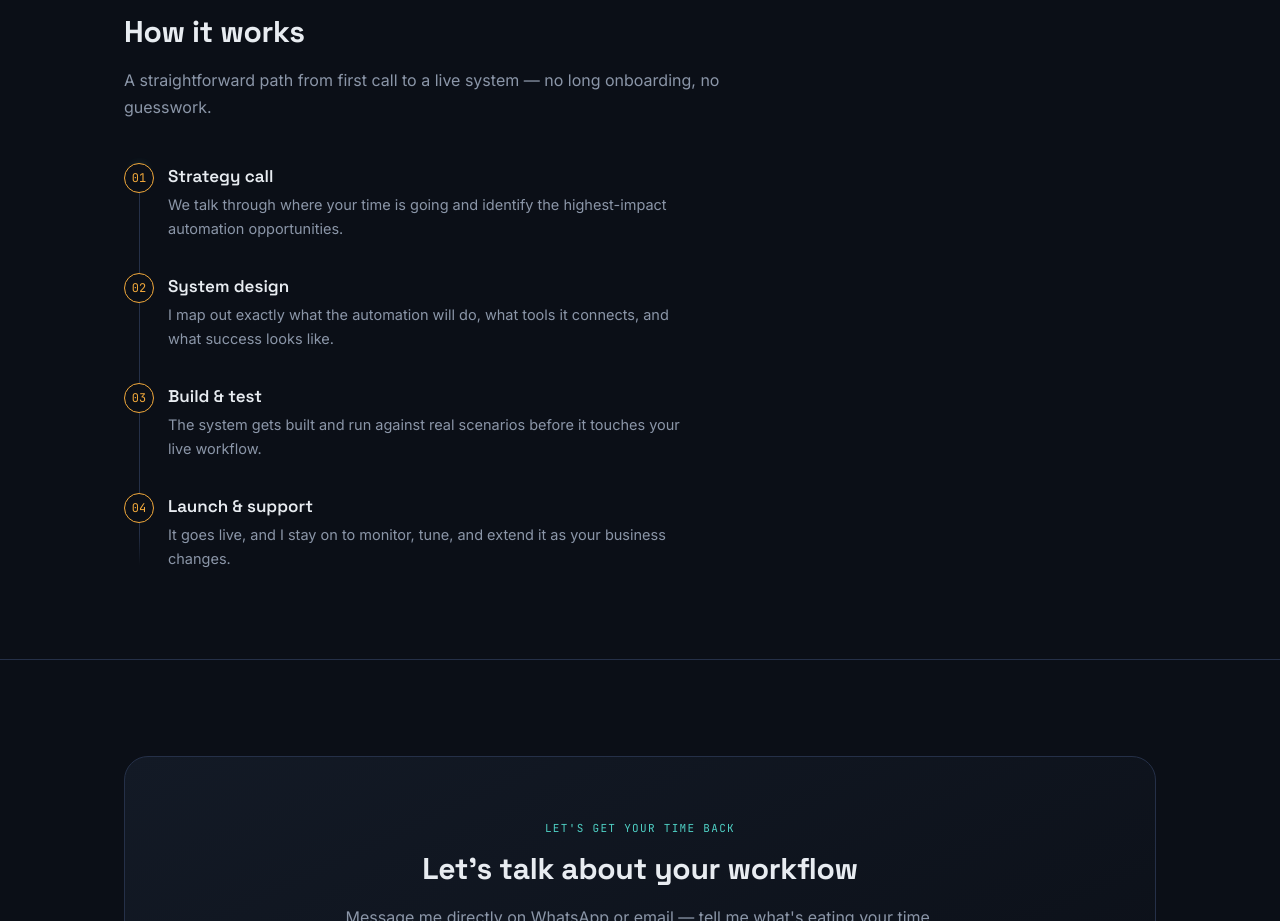
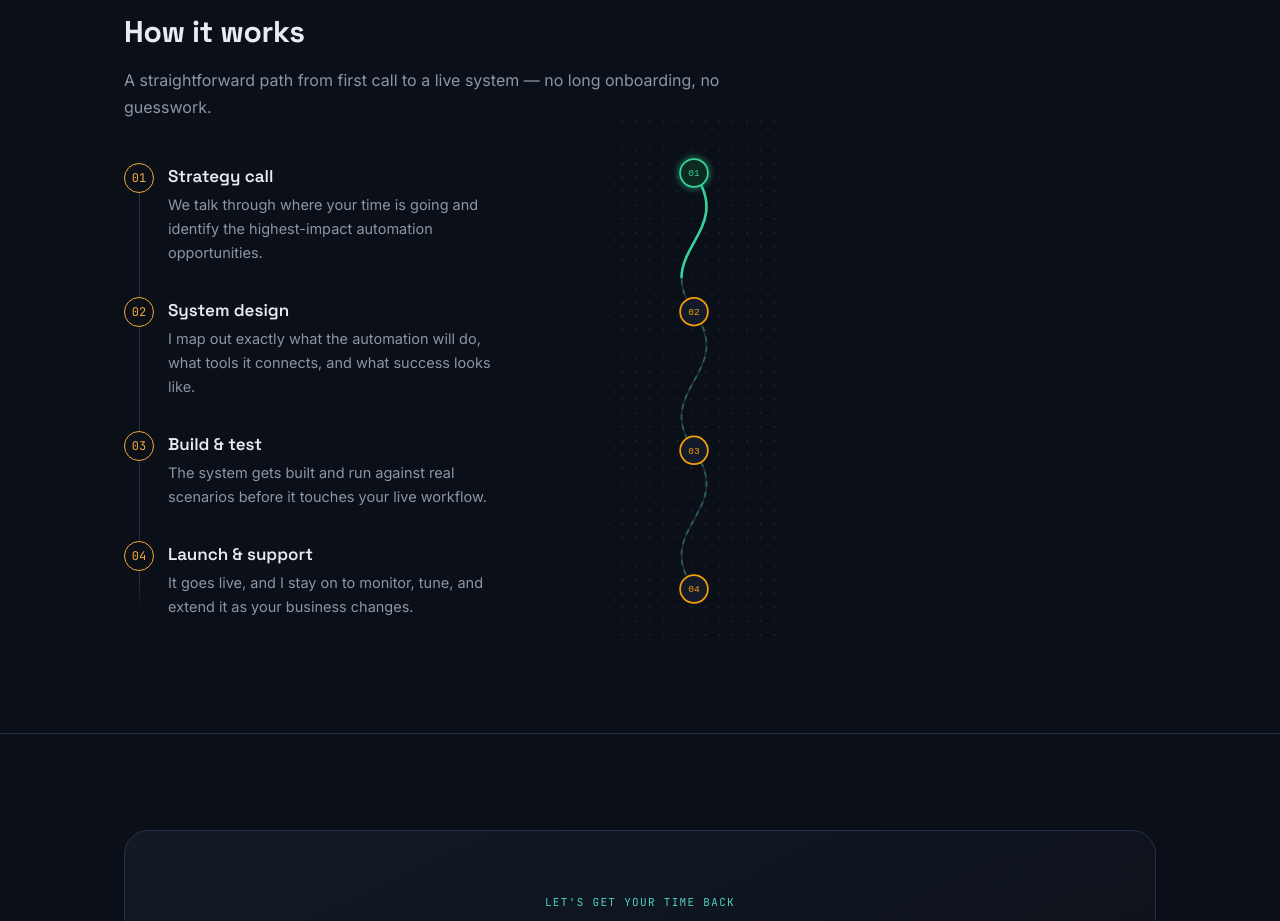
Before and after one commit to manuelraiautomation-bot/ai-automation-portfolio, a Next.js app: page / in a window 1280 px wide. Shown: the part 3020-3941 px from the top of the page. Built offline with nearby package versions, Linux system fonts and the light colour scheme.

Commit message:
Add animated workflow visual to How It Works section

```diff
--- /dev/null
+++ b/app/HowItWorksVisual.js
@@ -0,0 +1,187 @@
+"use client";
+
+import { useEffect, useRef, useState } from "react";
+
+const NODE_POSITIONS = [
+  { x: 100, y: 60 },
+  { x: 100, y: 220 },
+  { x: 100, y: 380 },
+  { x: 100, y: 540 },
+];
+
+const PATH_D =
+  "M100,60 C150,130 50,150 100,220 C150,290 50,310 100,380 C150,450 50,470 100,540";
+
+export default function HowItWorksVisual({ steps }) {
+  const [active, setActive] = useState(0);
+  const [pathLength, setPathLength] = useState(0);
+  const stepRefs = useRef([]);
+  const progressPathRef = useRef(null);
+
+  useEffect(() => {
+    if (progressPathRef.current) {
+      setPathLength(progressPathRef.current.getTotalLength());
+    }
+  }, []);
+
+  useEffect(() => {
+    const observer = new IntersectionObserver(
+      (entries) => {
+        entries.forEach((entry) => {
+          if (entry.isIntersecting) {
+            const idx = Number(entry.target.dataset.stepIndex);
+            setActive(idx);
+          }
+        });
+      },
+      { root: null, rootMargin: "-35% 0px -45% 0px", threshold: 0 }
+    );
+    stepRefs.current.forEach((el) => el && observer.observe(el));
+    return () => observer.disconnect();
+  }, [steps.length]);
+
+  const handleNodeClick = (i) => {
+    setActive(i);
+    stepRefs.current[i]?.scrollIntoView({ behavior: "smooth", block: "center" });
+  };
+
+  const progress = (active + 1) / steps.length;
+  const dashOffset = pathLength ? pathLength * (1 - progress) : 0;
+
+  return (
+    <div className="howItWorksGrid" style={{ display: "block" }}>
+      <style>{`
+        @media (min-width: 900px) {
+          .howItWorksGrid {
+            display: grid !important;
+            grid-template-columns: 1fr 300px;
+            gap: 48px;
+            align-items: start;
+          }
+        }
+        .flowVisualWrap { display: none; }
+        @media (min-width: 900px) {
+          .flowVisualWrap {
+            display: block;
+            position: sticky;
+            top: 120px;
+          }
+        }
+        @keyframes flowDash {
+          to { stroke-dashoffset: -24; }
+        }
+        .flowAmbient {
+          animation: flowDash 1.2s linear infinite;
+        }
+        .flowProgress {
+          transition: stroke-dashoffset 0.6s ease;
+        }
+        .flowNode {
+          transition: fill 0.4s ease, stroke 0.4s ease, filter 0.4s ease;
+          cursor: pointer;
+        }
+        .flowNode:hover {
+          filter: brightness(1.2);
+        }
+      `}</style>
+
+      <div className="stepsPipeline">
+        <div className="stepsPulse" aria-hidden="true" />
+        {steps.map((step, i) => (
+          <div
+            className="stepItem"
+            key={step.title}
+            data-step-index={i}
+            ref={(el) => (stepRefs.current[i] = el)}
+          >
+            <div className="stepNumber">{String(i + 1).padStart(2, "0")}</div>
+            <h3 className="stepTitle">{step.title}</h3>
+            <p className="stepDesc">{step.desc}</p>
+          </div>
+        ))}
+      </div>
+
+      <div className="flowVisualWrap">
+        <svg
+          viewBox="0 0 200 600"
+          width="100%"
+          height="auto"
+          style={{ maxHeight: "520px" }}
+        >
+          <defs>
+            <pattern id="dotGrid" width="16" height="16" patternUnits="userSpaceOnUse">
+              <circle cx="1" cy="1" r="1" fill="#1e293b" />
+            </pattern>
+            <filter id="nodeGlow" x="-100%" y="-100%" width="300%" height="300%">
+              <feGaussianBlur stdDeviation="4" result="blur" />
+              <feMerge>
+                <feMergeNode in="blur" />
+                <feMergeNode in="SourceGraphic" />
+              </feMerge>
+            </filter>
+          </defs>
+
+          <rect x="0" y="0" width="200" height="600" fill="url(#dotGrid)" />
+
+          {/* static base connector */}
+          <path d={PATH_D} fill="none" stroke="#232c3f" strokeWidth="2" />
+
+          {/* ambient always-moving dashed flow, like a running workflow */}
+          <path
+            d={PATH_D}
+            fill="none"
+            stroke="#34d399"
+            strokeOpacity="0.35"
+            strokeWidth="2"
+            strokeDasharray="6 6"
+            className="flowAmbient"
+          />
+
+          {/* progress fill synced to active step, like execution completing */}
+          <path
+            ref={progressPathRef}
+            d={PATH_D}
+            fill="none"
+            stroke="#34d399"
+            strokeWidth="3"
+            strokeLinecap="round"
+            strokeDasharray={pathLength}
+            strokeDashoffset={dashOffset}
+            className="flowProgress"
+          />
+
+          {NODE_POSITIONS.map((pos, i) => {
+            const isActive = i <= active;
+            return (
+              <g
+                key={i}
+                onClick={() => handleNodeClick(i)}
+                className="flowNode"
+                filter={isActive ? "url(#nodeGlow)" : undefined}
+              >
+                <circle
+                  cx={pos.x}
+                  cy={pos.y}
+                  r="16"
+                  fill={isActive ? "#0f2a22" : "#131a2a"}
+                  stroke={isActive ? "#34d399" : "#f59e0b"}
+                  strokeWidth="2"
+                />
+                <text
+                  x={pos.x}
+                  y={pos.y + 4}
+                  textAnchor="middle"
+                  fontSize="11"
+                  fontFamily="monospace"
+                  fill={isActive ? "#34d399" : "#f59e0b"}
+                >
+                  {String(i + 1).padStart(2, "0")}
+                </text>
+              </g>
+            );
+          })}
+        </svg>
+      </div>
+    </div>
+  );
+}
--- a/app/page.js
+++ b/app/page.js
@@ -1,4 +1,5 @@
 import CaseStudyGallery from "./CaseStudyGallery";
+import HowItWorksVisual from "./HowItWorksVisual";
 
 const PROFILE = {
   initials: "MR",
@@ -198,16 +199,7 @@ export default function Home() {
             <p className="eyebrow">Process</p>
             <h2 className="h2">How it works</h2>
             <p className="lead">A straightforward path from first call to a live system — no long onboarding, no guesswork.</p>
-            <div className="stepsPipeline">
-              <div className="stepsPulse" aria-hidden="true" />
-              {STEPS.map((step, i) => (
-                <div className="stepItem" key={step.title}>
-                  <div className="stepNumber">{String(i + 1).padStart(2, "0")}</div>
-                  <h3 className="stepTitle">{step.title}</h3>
-                  <p className="stepDesc">{step.desc}</p>
-                </div>
-              ))}
-            </div>
+            <HowItWorksVisual steps={STEPS} />
           </div>
         </div>
       </section>
```
